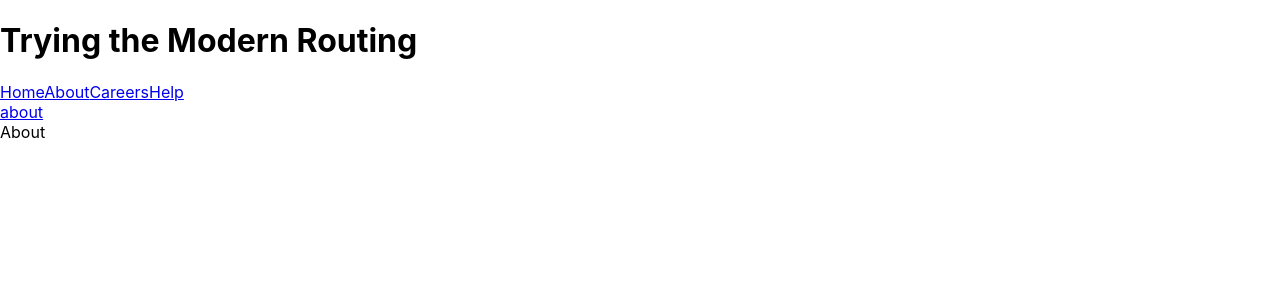
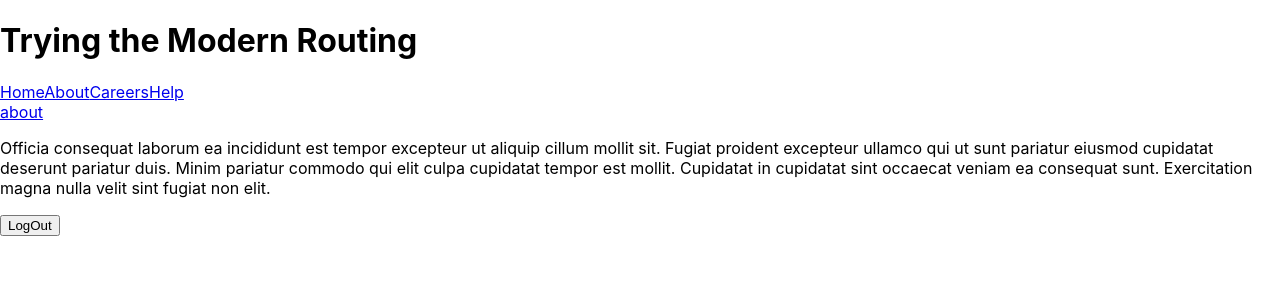
Before and after one commit to AnkitTomar2312/routing, a React (Create React App) app: page /about in a window 1280 px wide. Shown: the top 300 px of the page. Built offline with nearby package versions, Linux system fonts and the light colour scheme.

Commit message:
Navigate Components

```diff
--- a/src/pages/About.js
+++ b/src/pages/About.js
@@ -1,7 +1,24 @@
-import React from "react";
+import React, { useState } from "react";
+import { Navigate } from "react-router-dom";
 
 const About = () => {
-  return <div>About</div>;
+  const [isLogin, setIsLogIn] = useState("mario");
+  if (!isLogin) {
+    return <Navigate to="/" replace={true} />;
+  }
+  return (
+    <div>
+      <p>
+        Officia consequat laborum ea incididunt est tempor excepteur ut aliquip
+        cillum mollit sit. Fugiat proident excepteur ullamco qui ut sunt
+        pariatur eiusmod cupidatat deserunt pariatur duis. Minim pariatur
+        commodo qui elit culpa cupidatat tempor est mollit. Cupidatat in
+        cupidatat sint occaecat veniam ea consequat sunt. Exercitation magna
+        nulla velit sint fugiat non elit.
+      </p>
+      <button onClick={() => setIsLogIn(null)}>LogOut</button>
+    </div>
+  );
 };
 
 export default About;
```
